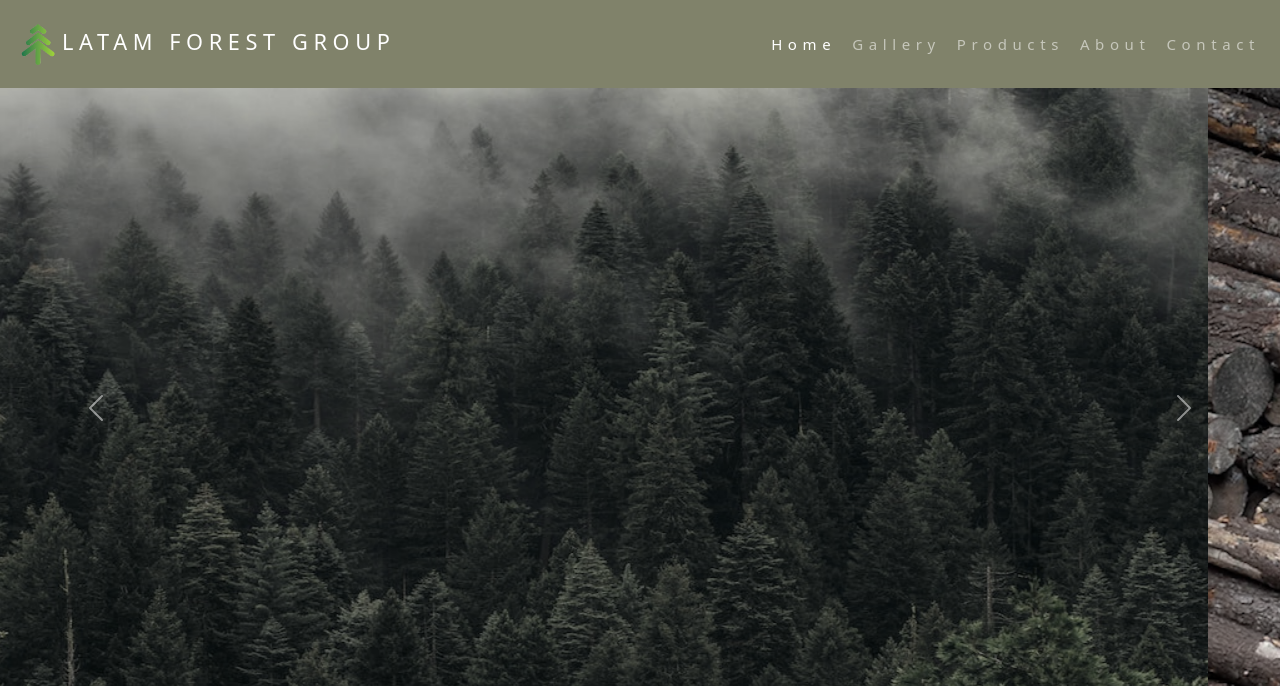
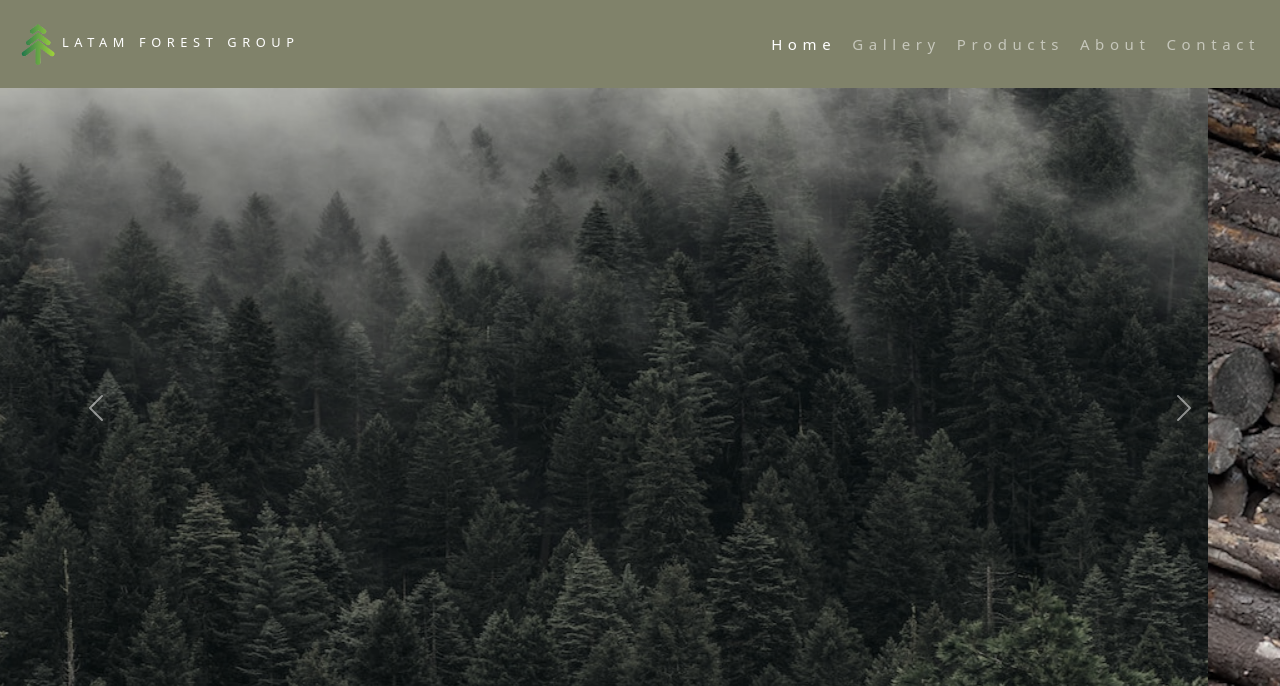
Before and after one commit to GuillerminaAbella/latam-sass, a website: page index.html in a window 1280 px wide. Shown: the top 686 px of the page. Drawn offline with nearby package versions, Linux system fonts and the light colour scheme.

Commit message:
font size main

```diff
--- a/scss/_BarNav-Footer.scss
+++ b/scss/_BarNav-Footer.scss
@@ -19,7 +19,7 @@
 }
 
 .navbar-brand{
-    font-size: 1.7vw;
+    font-size: 1.0vw;
 }
 
 
```
Also changed, not shown: css/main.css.
